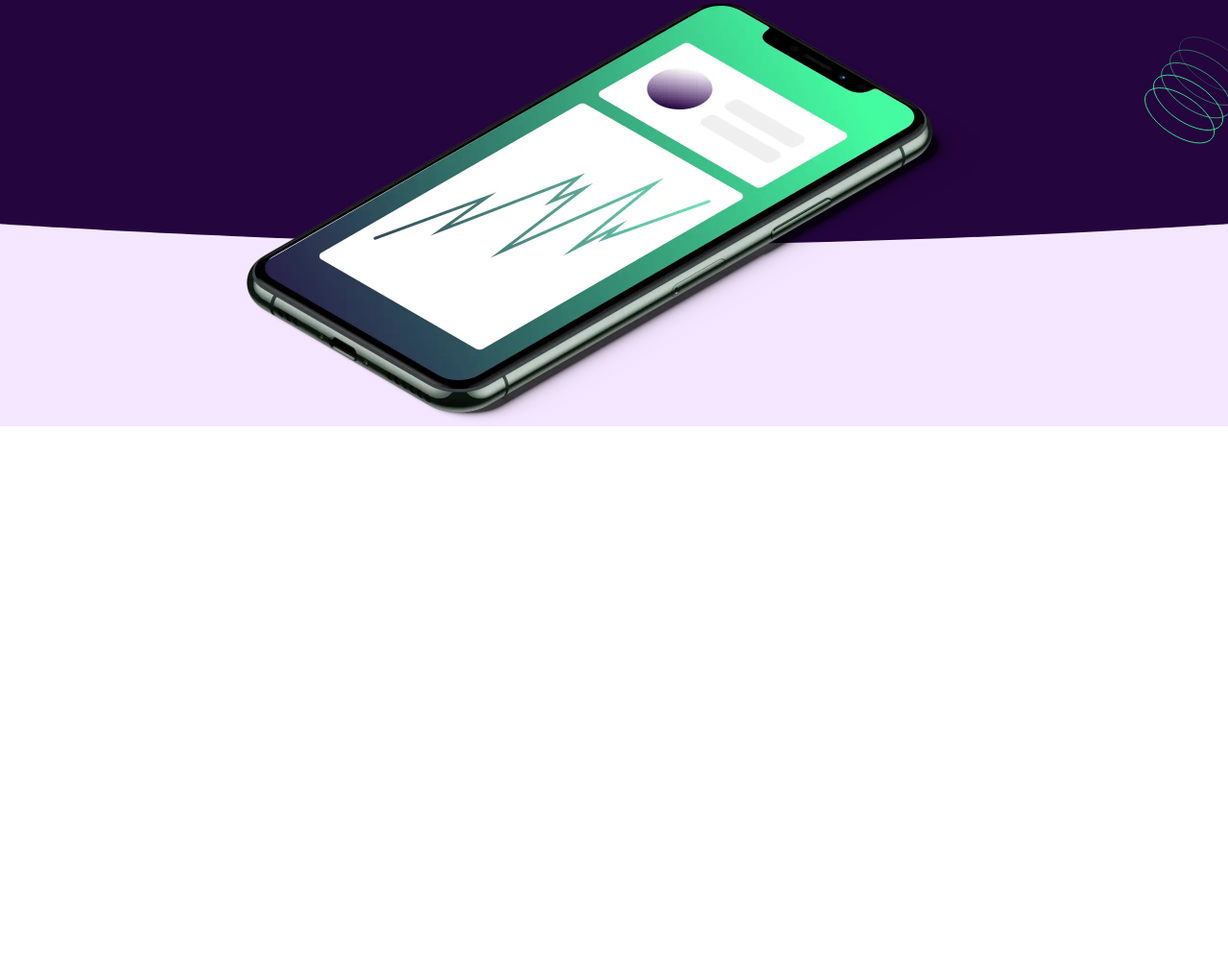
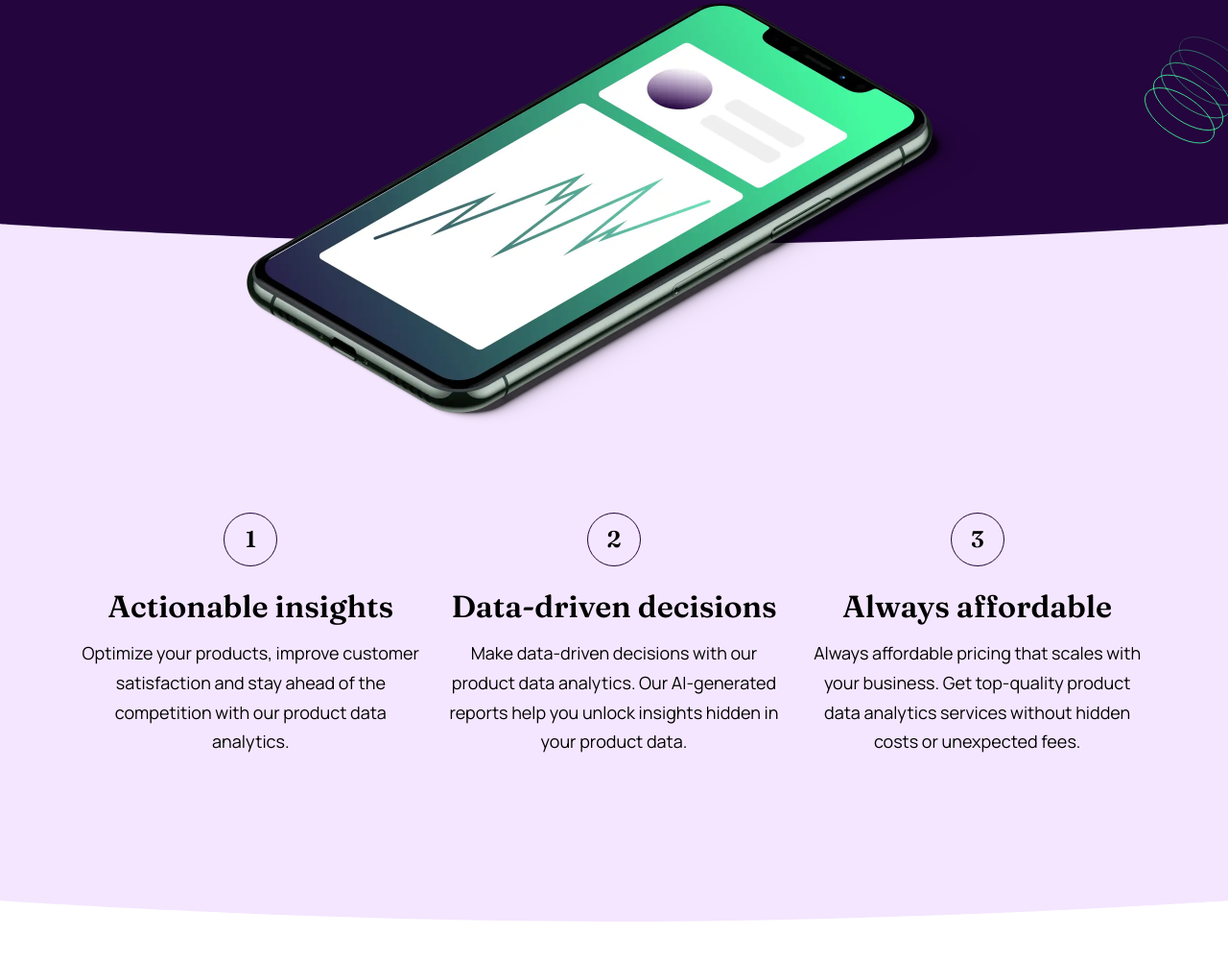
Before and after one commit to sumairamaqsood/Workit-landing-page, a plain HTML site: page index.html in a window 1280 px wide. Shown: the part 481-1480 px from the top of the page at 96% size. Before the commit the page ends 925 px from the top, so only its background shows below. Drawn offline with Linux system fonts and the light colour scheme.

Commit message:
second commit

```diff
--- a/index.html
+++ b/index.html
@@ -27,11 +27,51 @@
                     class="hero__image">
             </div>
         </section>
+        <!--Section 2 of features -->
+        <section class="features">
+            <h2 class="visually-hidden">Features</h2>
+            <div class="wrapper features__wrapper">
+                <div class="features__item">
+                    <span class="features__item-number">1</span>
+                    <h3 class="features__item-title">Actionable insights</h3>
+                    <p class="features__item-description">
+                        Optimize your products, improve customer satisfaction and stay
+                        ahead of the competition with our product data analytics.
+                    </p>
+                </div>
+
+                <!--2nd feature -->
+                <div class="features__item">
+                    <span class="features__item-number">2</span>
+                    <h3 class="features__item-title">Data-driven decisions</h3>
+                    <p class="features__item-description">
+                        Make data-driven decisions with our product data analytics. Our
+                        AI-generated reports help you unlock insights hidden in your
+                        product data.
+                    </p>
+                </div>
+                <!--3rd feature -->
+                <div class="features__item">
+                    <span class="features__item-number">3</span>
+                    <h3 class="features__item-title">Always affordable</h3>
+                    <p class="features__item-description">
+                        Always affordable pricing that scales with your business. Get
+                        top-quality product data analytics services without hidden costs
+                        or unexpected fees.
+                    </p>
+                </div>
+            </div>
+        </section>
+        <div class="curved light"></div>
     </main>
 
     <footer>
 
     </footer>
+
+
+
+
 </body>
 
 </html>
--- /dev/null
+++ b/scss/components/_features.scss
@@ -0,0 +1,66 @@
+@use '../util/' as u;
+.features {
+  background-color: var(--color-lt-gray);
+  padding-block-start: clamp(
+    4rem,
+    3.1594827586206895rem + 3.5862068965517238vw,
+    5.625rem
+  );
+  padding-block-end: clamp(
+    2.5rem,
+    -0.7327586206896552rem + 13.793103448275861vw,
+    8.75rem
+  );
+
+  &__wrapper {
+    display: grid;
+    gap: 40px 26px;
+    justify-content: center;
+    @include u.breakpoint(large) {
+      grid-template-columns: repeat(3, 1fr);
+    }
+  }
+
+  &__item {
+    display: grid;
+    gap: u.rem(16) 32px;
+    justify-items: center;
+    text-align: center;
+    max-width: u.rem(573);
+    @media (900px >= width >= 700px) {
+      grid-template-columns: u.rem(48) auto;
+      grid-template-rows: auto auto;
+      justify-items: start;
+      text-align: left;
+    }
+  }
+  &__item-number {
+    display: inline-grid;
+    place-items: center;
+    grid-column: 1 / 2;
+    grid-row: 1 /3;
+    align-self: center;
+    margin-block-end: u.rem(8);
+    width: u.rem(48);
+    height: u.rem(48);
+    font-family: 'Fraunces', 'Times New Roman', Times, serif;
+    font-weight: 600;
+    line-height: 1.1;
+    font-size: 1.25rem;
+    font-size: clamp(
+      u.rem(20),
+      1.1206896551724137rem + 0.5517241379310345vw,
+      u.rem(24)
+    );
+    border: 1px solid var(--color-dk-purple);
+    border-radius: 50%;
+    @include u.breakpoint(large) {
+      width: u.rem(56);
+      height: u.rem(56);
+    }
+  }
+  &__item-title {
+  }
+  &__item-description {
+  }
+}
--- a/scss/components/_hero.scss
+++ b/scss/components/_hero.scss
@@ -2,6 +2,7 @@
 
 .hero {
   position: relative;
+
   background-color: var(--color-dk-purple);
   text-align: center;
   &::before,
--- a/scss/components/_index.scss
+++ b/scss/components/_index.scss
@@ -1,2 +1,3 @@
 @forward 'header';
 @forward 'hero';
+@forward 'features';
--- a/scss/global/_boilerplate.scss
+++ b/scss/global/_boilerplate.scss
@@ -14,7 +14,7 @@ body {
     u.rem(18)
   );
   line-height: 1.7;
-  // margin-block-end: 50%;
+  margin-block-end: 50%;
   overflow-x: hidden;
 }
 
@@ -57,4 +57,17 @@ a:active {
     background-size: 100% 100%;
     background-repeat: no-repeat;
   }
+  &.light {
+    &::after {
+      background-image: url('/assets/images/curved-hero-bottom-light.svg');
+    }
+  }
 }
+.visually-hidden {
+  position: absolute;
+  left: -10000px;
+  top: auto;
+  width: 1px;
+  height: 1px;
+  overflow: hidden;
+}
```
Also changed, not shown: dist/style.css, 2 other files.
